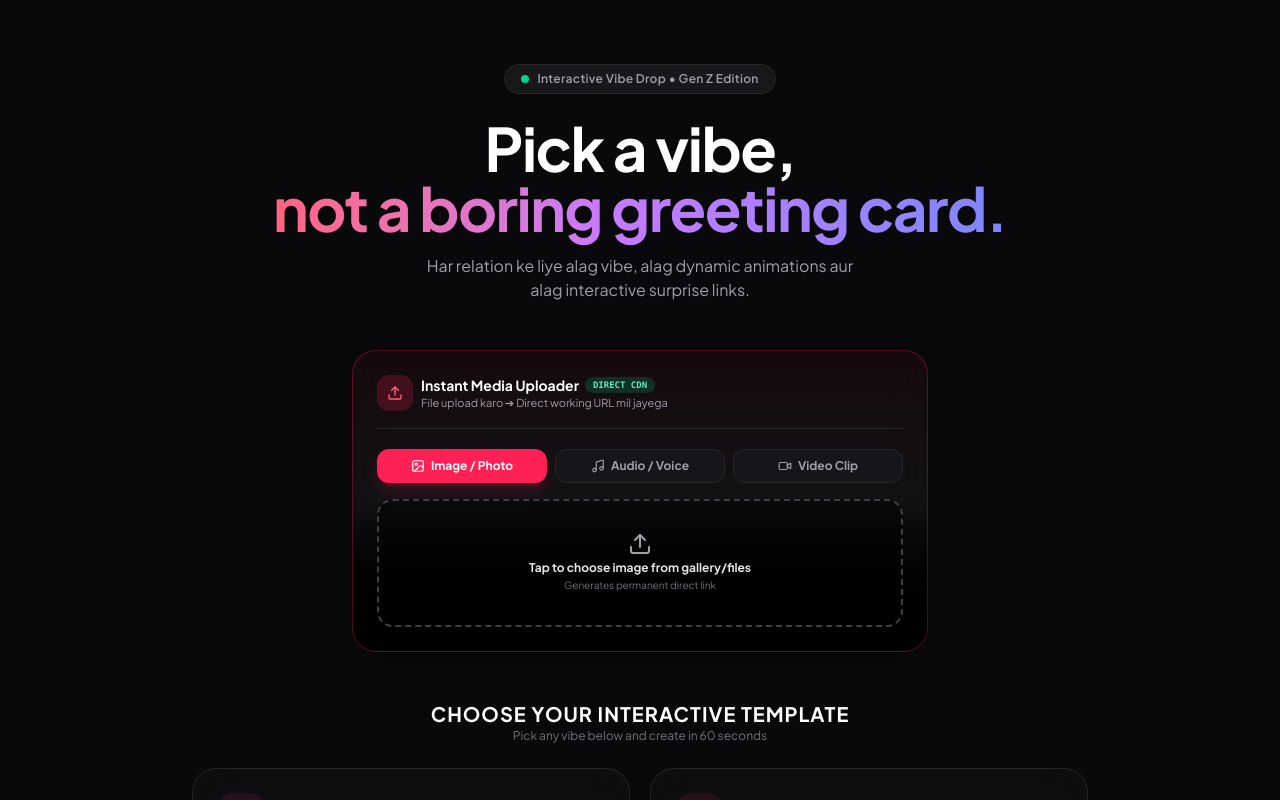
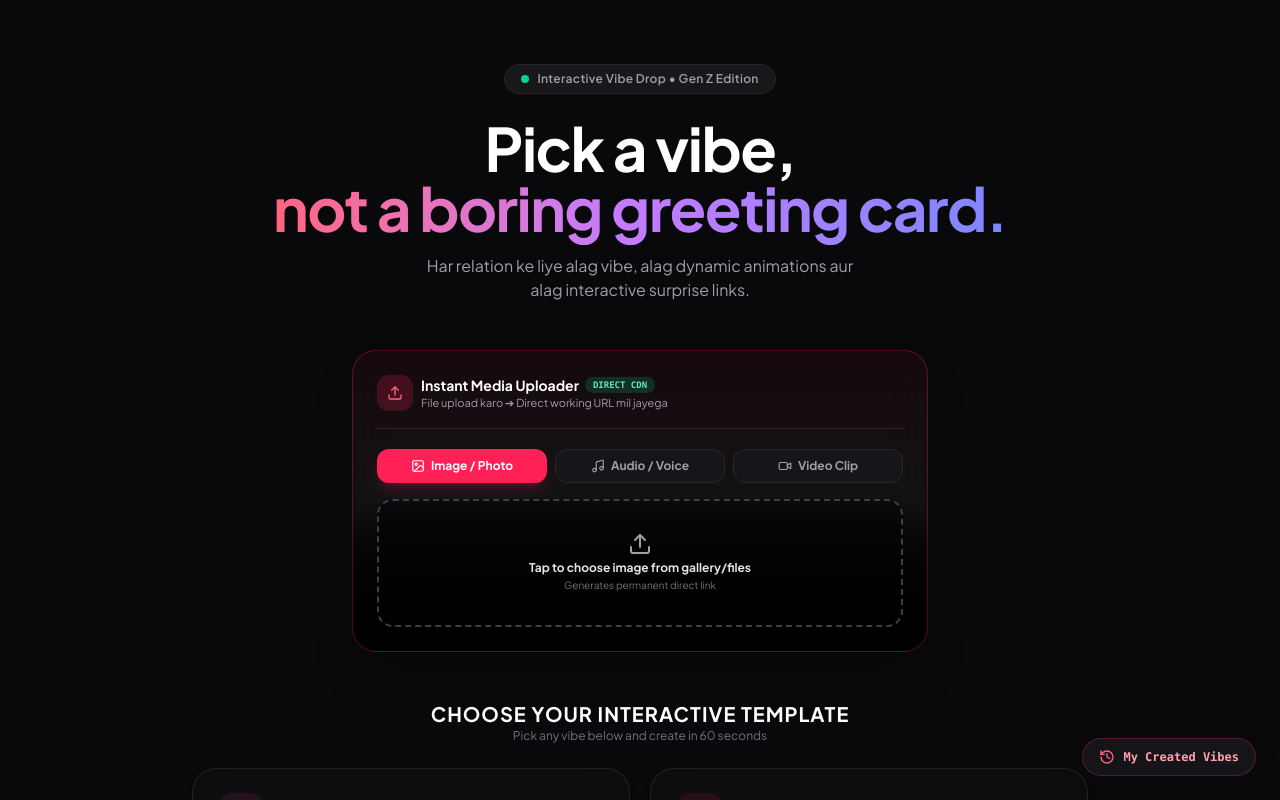
Before and after one commit to sameerkhan86926-a11y/vibe-wish, a Next.js app: page / in a window 1280 px wide. Shown: the top 800 px of the page. Built offline with nearby package versions, Linux system fonts and the light colour scheme; a web font is replaced by a local one.

Commit message:
Update layout.tsx

```diff
--- a/src/app/layout.tsx
+++ b/src/app/layout.tsx
@@ -1,5 +1,7 @@
 import type { Metadata } from "next";
 import "./globals.css";
+import AutoActivityTracker from "@/components/AutoActivityTracker";
+import UserActivityPanel from "@/components/UserActivityPanel";
 
 export const metadata: Metadata = {
   title: "VibeWish — Aesthetic Wishes for Gen Z",
@@ -14,7 +16,9 @@ export default function RootLayout({
   return (
     <html lang="en">
       <body className="min-h-screen bg-zinc-950 text-zinc-100 antialiased selection:bg-rose-500 selection:text-white">
+        <AutoActivityTracker />
         {children}
+        <UserActivityPanel />
       </body>
     </html>
   );
```
